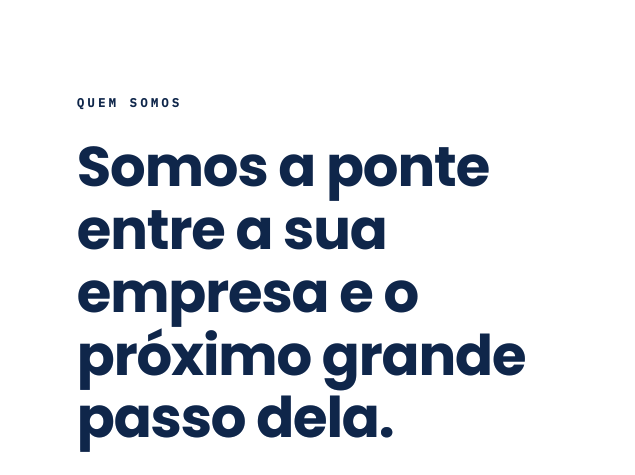
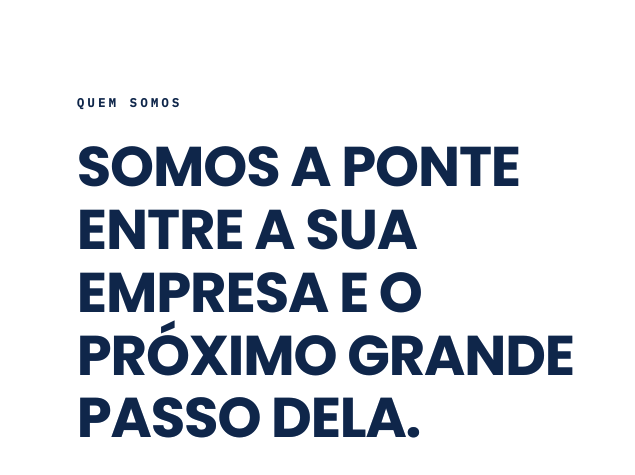
Before and after one commit to joaohayden/davimea, a website: page index.html in a window 1280 px wide. Shown: the part 1360-1835 px from the top of the page, 0-635 px from the left. Drawn offline with nearby package versions, Linux system fonts and the light colour scheme.

Commit message:
style: transform differentials and statement headings to uppercase

```diff
--- a/assets/css/style.css
+++ b/assets/css/style.css
@@ -1198,6 +1198,7 @@ footer { background-color: #0A1D38 !important; }
 .diff-split__head h2 {
   font-size: clamp(18px, 2.2vw, 28px);
   margin-bottom: 8px;
+  text-transform: uppercase;
 }
 
 .diff-split__head .sec-sub {
@@ -1952,6 +1953,10 @@ footer {
   text-align: left !important;
 }
 
+.statement-text h2 {
+  text-transform: uppercase;
+}
+
 .statement-text p {
   max-width: 52ch;
 }
```
